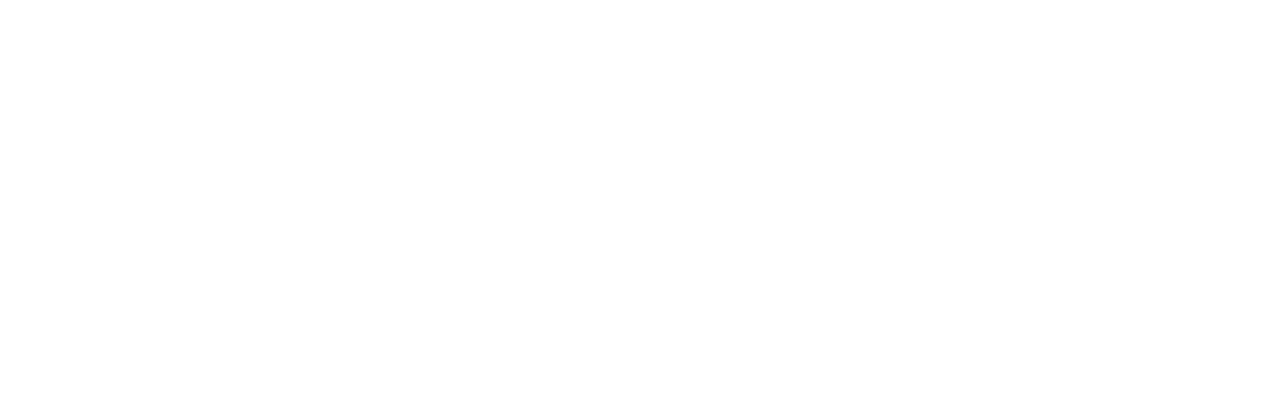
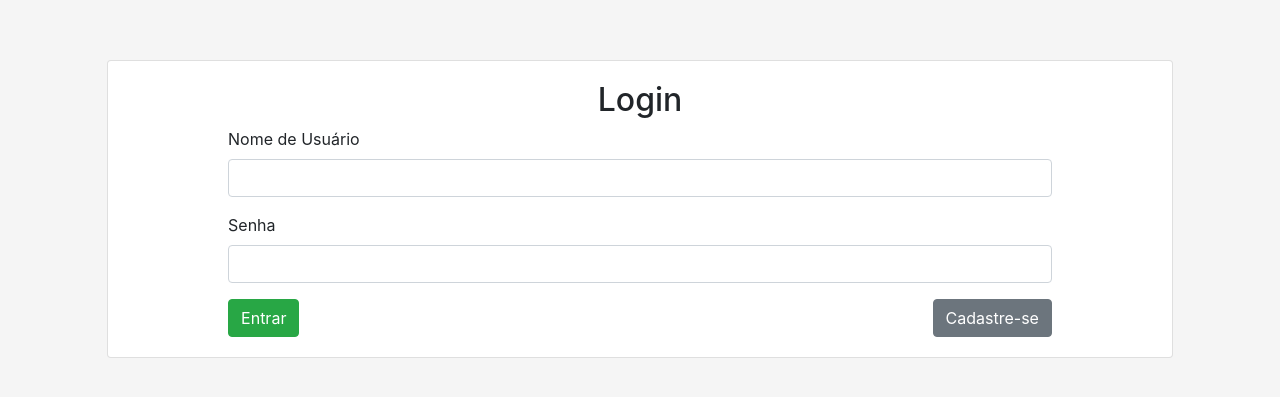
Before and after one commit to Vitoria-Emanuely/NovoSofa, a Vue app: page /login in a window 1280 px wide. Shown: the part 191-588 px from the top of the page. Built offline with nearby package versions, Linux system fonts and the light colour scheme.

Commit message:
Criação parcial da tela de Login

```diff
--- a/src/App.vue
+++ b/src/App.vue
@@ -1,5 +1,5 @@
 <template>
-  <div id="app" class="vh-100">
+  <div id="app" class="vh-100 d-flex flex-column justify-content-center">
     <router-view/>
   </div>
 </template>
@@ -10,4 +10,7 @@
 </script>
 
 <style>
+#app {
+  background: #f5f5f5;
+}
 </style>
--- a/src/layouts/BlankLayout.vue
+++ b/src/layouts/BlankLayout.vue
@@ -1,6 +1,6 @@
 <template>
-  <div>
-    <router-view />
+  <div class="d-flex justify-content-center">
+    <router-view></router-view>
   </div>
 </template>
 
--- a/src/pages/LoginView.vue
+++ b/src/pages/LoginView.vue
@@ -35,53 +35,59 @@
         </v-card>
     </v-dialog>
   </v-container> -->
-  <div>
+  <div class="card-body card col-10">
     <h2 class="text-center">Login</h2>
-    <form id="form">
-      <label for="fEmail" class="form-label">Email</label>
-      <div id="formEmail" class="input-group mb-3">
-        <input
-          id="fEmail"
-          class="form-control"
-          v-model="user.email"
-          type="email"
-        />
+    <form class="col-10 d-flex flex-column" id="form">
+      <label for="fUsername" class="form-label">Nome de Usuário</label>
+      <div id="formUsername" class="input-group mb-3">
+        <input id="fUsername" class="form-control" v-model="user.username" type="text" />
       </div>
-      <label for="fPass" class="form-label">Password</label>
+      <label for="fPass" class="form-label">Senha</label>
       <div id="formPass" class="input-group mb-3">
-        <input
-          id="fPass"
-          class="form-control"
-          v-model="user.password"
-          type="password"
-        />
+        <input id="fPass" class="form-control" v-model="user.password" type="password" />
       </div>
       <div class="d-flex justify-content-between">
         <div id="formButton">
-          <button
-            v-if="!loadingAuth"
-            @click.prevent="authentication"
-            class="btn btn-success"
-          >
-            Login
+          <button v-if="!loadingAuth" @click.prevent="authentication" class="btn btn-success">
+            Entrar
           </button>
           <button v-else class="btn btn-success" type="button" disabled>
-            <span
-              class="spinner-grow spinner-grow-sm"
-              role="status"
-              aria-hidden="true"
-            ></span>
+            <span class="spinner-grow spinner-grow-sm" role="status" aria-hidden="true"></span>
             Loading...
           </button>
         </div>
         <div>
-          <p id="changeState" @click="changeState(false)">
-            Não tem uma conta. Clique aqui!
-          </p>
+          <!-- <p id="changeState" @click="changeState(false)">
+            Não tem uma conta. Cadastre-se!
+          </p> -->
+          <b-button v-b-modal.modal-1>Cadastre-se</b-button>
+
+          <b-modal id="modal-1" title="Cadastro de Usuário">
+            <form class="d-flex flex-column" id="form">
+              <label for="fName" class="form-label">Nome Completo</label>
+              <div id="formName" class="input-group mb-3">
+                <input id="fName" class="form-control" v-model="user.name" type="text" />
+              </div>
+              <div class="row justify-content-around mb-3">
+              <b-form-radio v-model="selected" :aria-describedby="ariaDescribedby" value="Professor">Professor
+              </b-form-radio>
+              <b-form-radio v-model="selected" :aria-describedby="ariaDescribedby" value="Estudante">Estudante
+              </b-form-radio>
+              </div>
+              <label for="fUsername" class="form-label">Nome de Usuário</label>
+              <div id="formUsername" class="input-group mb-3">
+                <input id="fUsername" class="form-control" v-model="user.username" type="text" />
+              </div>
+              <label for="fPass" class="form-label">Senha</label>
+              <div id="formPass" class="input-group mb-3">
+                <input id="fPass" class="form-control" v-model="user.password" type="password" />
+              </div>
+            </form>
+          </b-modal>
         </div>
       </div>
     </form>
-    <div
+    <!-- <div
       v-if="errorAuth"
       class="alert alert-danger alert-dismissible"
       role="alert"
@@ -95,7 +101,7 @@
         data-bs-dismiss="alert"
         aria-label="Close"
       ></button>
-    </div>
+    </div> -->
   </div>
 </template>
 
@@ -103,17 +109,17 @@
 // import * as fb from '@/plugins/firebase'
 export default {
   data() {
-        // return {
-        //     user: {},
-        //     show: false,
-        //     errorLogin: false,
-        //     novaConta: false,
-        // }
+    return {
+      user: {},
+      show: false,
+      errorLogin: false,
+      novaConta: false,
+    }
   },
   methods: {
-        // reset() {
-        //     this.user = {}
-        // },
+    reset() {
+      this.user = {}
+    },
     // async login() {
     //     try {
     //         await fb.auth.signInWithEmailAndPassword(this.user.email, this.user.password)
@@ -146,7 +152,8 @@
 </script>
 
 <style>
-#box{
-    max-width: 50%;
+form {
+  margin-left: auto;
+  margin-right: auto;
 }
 </style>
--- a/src/router/index.js
+++ b/src/router/index.js
@@ -20,11 +20,11 @@
       ]
     },
     {
-      path: '/login',
+      path: '/',
       component: () => import('@/layouts/BlankLayout.vue'),
       children: [
           {
-              path: 'login',
+              path: '/login',
               name: 'Login',
               component: () => import('@/pages/LoginView.vue')
             },
```
Lines whose indentation alone changed are shown as unchanged.
